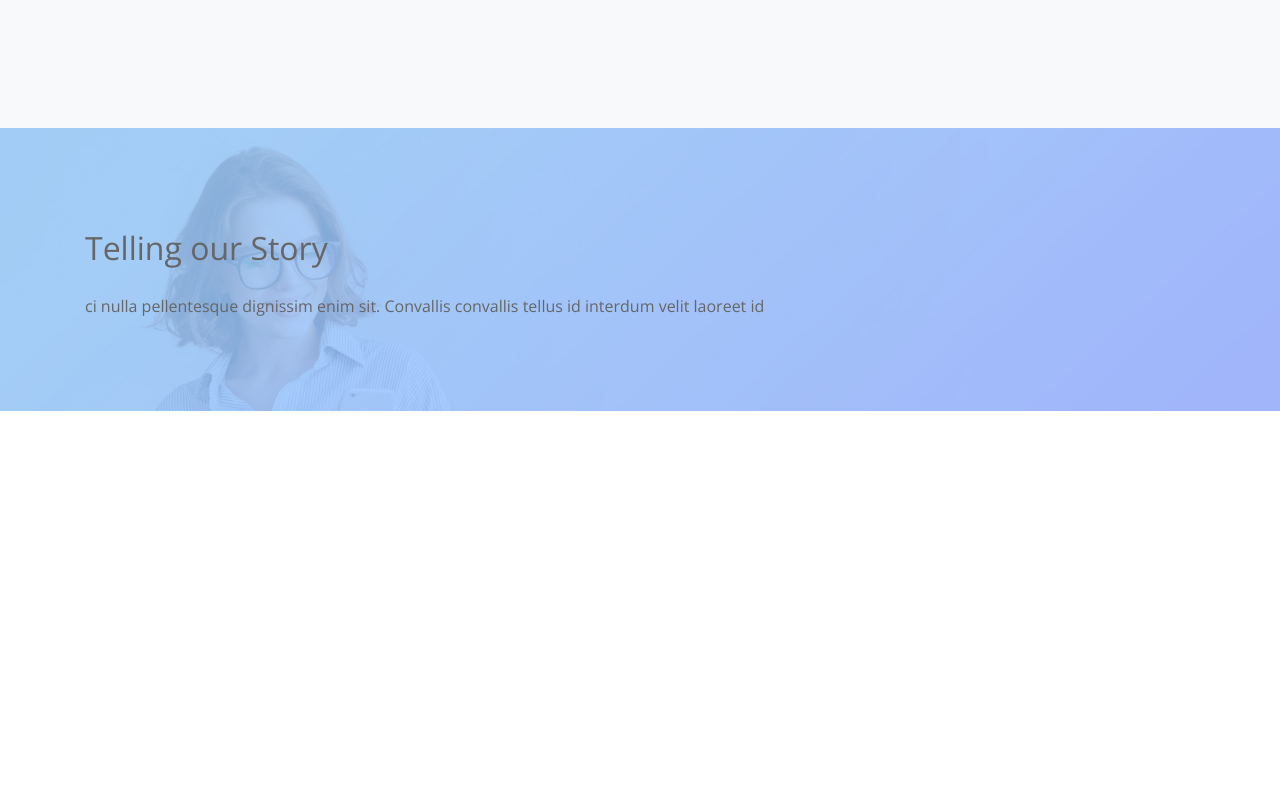
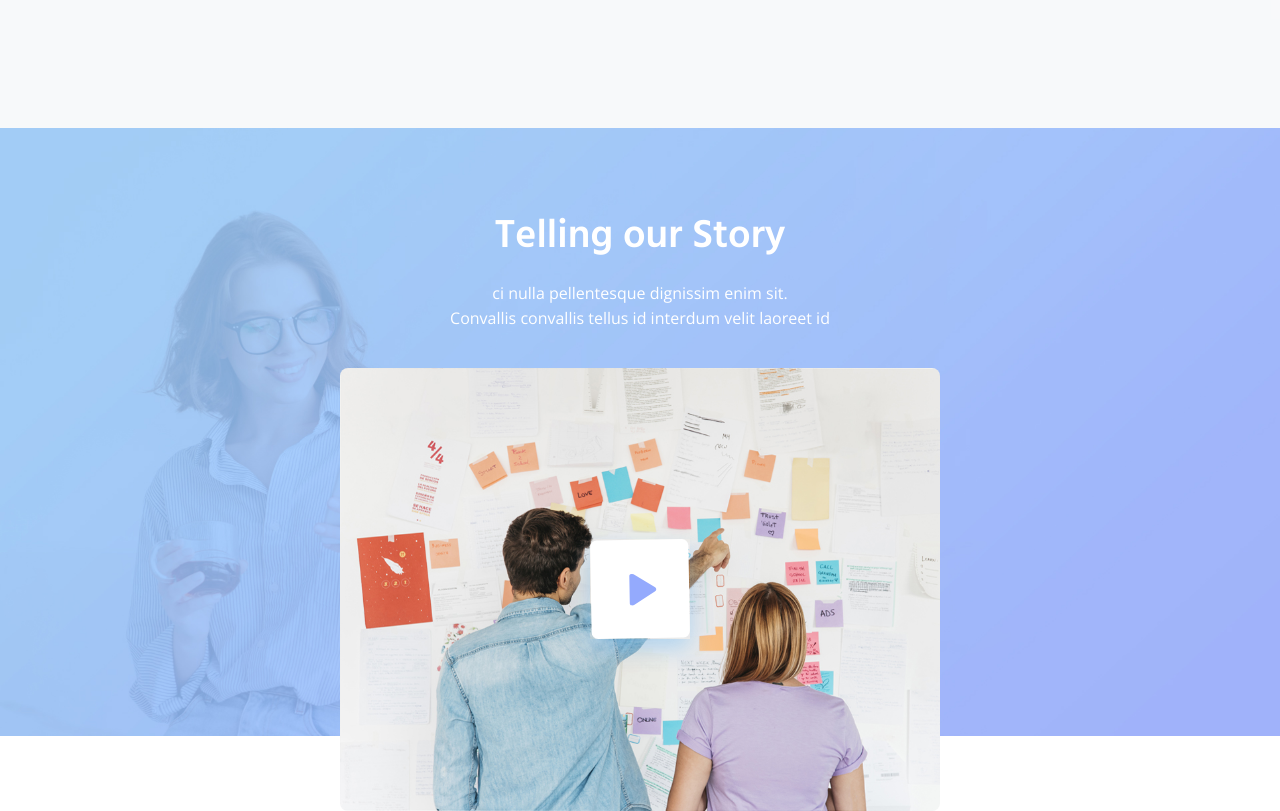
Before and after one commit to jpmllr89/coderLandingPage, a plain HTML site: page index.html in a window 1280 px wide. Shown: the part 1760-2571 px from the top of the page. Before the commit the page ends 2171 px from the top, so only its background shows below. Drawn offline with nearby package versions, Linux system fonts and the light colour scheme.

Commit message:
Align images to make thumbnail

```diff
--- a/css/main.css
+++ b/css/main.css
@@ -171,3 +171,38 @@ span.bg-color-6{background-image: linear-gradient(90deg, #a1ecff 0%, #7dbcff 100
 .services{
   padding: 150px 0;
 }
+.video-demo{
+  text-align: center;
+}
+.video-demo .block-text{
+  padding-right: 0;
+}
+
+
+.video-demo .block-text h2,
+.video-demo .block-text p {
+  color: var(--white);
+}
+
+.video-box{
+  position: relative;
+  margin-bottom: -9.375rem;
+}
+
+.video-btn img{
+  width: var(--size-100);
+  height: var(--size-100);
+}
+
+.video-btn{
+  position: absolute;
+  top: 50%;
+  left: 50%;
+  transform: translate(-50%, -50%);
+  box-shadow: 0 10px 20px rgba(57, 166, 251, 0.3);
+}
+
+.video-box > img{
+  max-width: 600px;
+  border-radius: 8px;
+}
--- a/index.html
+++ b/index.html
@@ -113,10 +113,20 @@
     <!-- video demo -->
     <section class="video-demo">
         <div class="container">
-            <h2>
-                Telling our Story
-            </h2>
-            <p>ci nulla pellentesque dignissim enim sit. Convallis convallis tellus id interdum velit laoreet id</p>
+            <div class="block-text">
+                <h2>
+                    Telling our Story
+                </h2>
+                <p>
+                    ci nulla pellentesque dignissim enim sit. <br> Convallis convallis tellus id interdum velit laoreet id
+                </p>
+            </div>
+            <div class="video-box">
+                <a href="https://www.youtube.com/watch?v=6yDSHC0EPyc" class="video-btn">
+                    <img src="assets/images/CodeRad-assets/play.svg" alt="play video button">
+                </a>
+                <img src="assets/images/CodeRad-assets/demo-video-thumbnail.jpg" alt="demo video">
+            </div>
         </div>
 
     </section>
```
